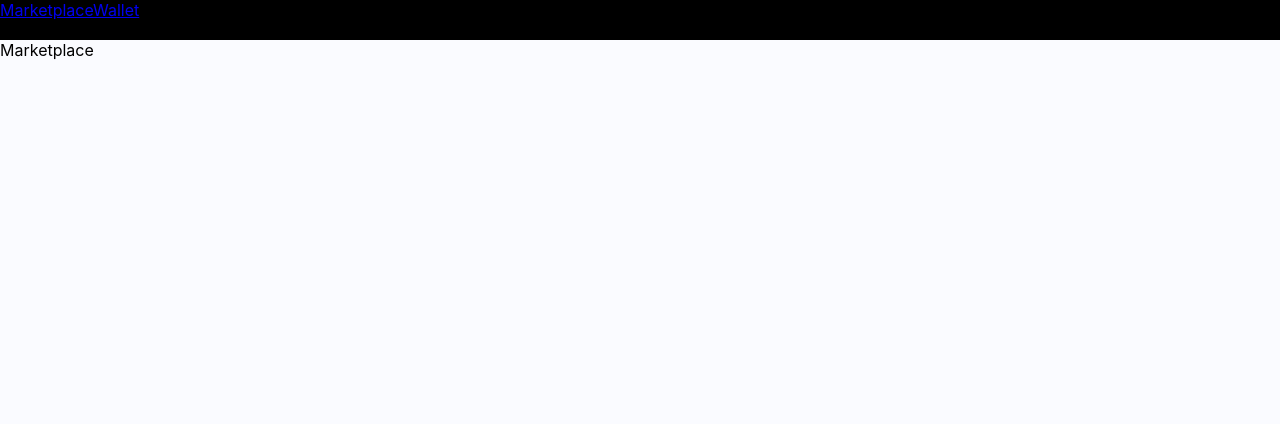
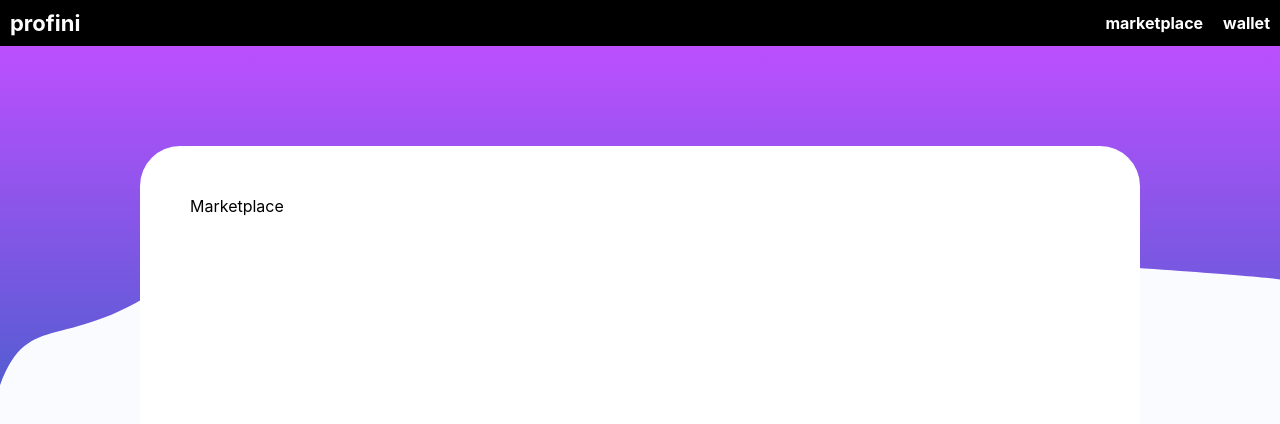
Before and after one commit to denyslazarenko/profini, a React (Create React App) app in the folder frontend/: page / in a window 1280 px wide. Shown: the top 424 px of the page. Built offline with nearby package versions, Linux system fonts and the light colour scheme.

Commit message:
Add baseline template

```diff
--- a/frontend/src/Components/Navbar.tsx
+++ b/frontend/src/Components/Navbar.tsx
@@ -1,18 +1,42 @@
 import React from 'react';
 import styled from 'styled-components';
 import { Link } from 'react-router-dom';
+import { H1, P } from './Text';
+import { colors } from '../theme';
 
 export const Navbar: React.FC = () => {
   return (
     <Bar>
-      <Link to="/">Marketplace</Link>
-      <Link to="/wallet">Wallet</Link>
+      <Logo to="/">profini</Logo>
+      <MenuItem to="/">Marketplace</MenuItem>
+      <MenuItem to="/wallet">Wallet</MenuItem>
     </Bar>
   );
 };
 
 const Bar = styled.div`
   width: 100%;
-  height: 40px;
   background-color: #000;
+  display: grid;
+  grid-auto-flow: row;
+  grid-template-columns: 1fr auto auto;
+  grid-gap: 20px;
+  padding: 10px;
+  align-items: center;
 `;
+
+const MenuItem = styled(Link)`
+  font-weight: bold;
+  color: #fff;
+  text-decoration: none;
+  text-transform: lowercase;
+  transition: color 200ms ease;
+
+  :hover {
+    color: ${colors.lightAccent};
+  }
+`;
+
+const Logo = styled(MenuItem)`
+  font-size: 22px;
+`;
--- /dev/null
+++ b/frontend/src/Components/Text.tsx
@@ -0,0 +1,14 @@
+import styled from 'styled-components';
+
+export const P = styled.p`
+  color: #fff;
+  font-size: 15px;
+`;
+
+export const H1 = styled.h1`
+  color: #fff;
+  font-size: 20px;
+  font-weight: bold;
+`;
+
+export const H2 = styled.h2``;
--- /dev/null
+++ b/frontend/src/Components/VectorBackground.tsx
@@ -0,0 +1,28 @@
+import vector from '../assets/headerBackground.svg';
+import styled from 'styled-components';
+
+export const VectorBackground: React.FC = ({ children }) => {
+  return (
+    <Outer>
+      <Inner>{children}</Inner>
+    </Outer>
+  );
+};
+
+const Outer = styled.div`
+  height: inherit;
+  width: inherit;
+  background-image: url(${vector});
+  background-repeat: no-repeat;
+  background-size: contain;
+  padding: 100px 0 0 0;
+`;
+
+const Inner = styled.div`
+  background-color: #fff;
+  width: 1000px;
+  min-height: 1000px;
+  border-radius: 40px;
+  margin: 0 auto;
+  padding: 50px;
+`;
--- a/frontend/src/Pages/Marketplace.tsx
+++ b/frontend/src/Pages/Marketplace.tsx
@@ -1,6 +1,16 @@
 import React from 'react';
 import styled from 'styled-components';
+import { VectorBackground } from '../Components/VectorBackground';
 
 export const Marketplace: React.FC = () => {
-  return <div>Marketplace</div>;
+  return (
+    <Container>
+      <VectorBackground>Marketplace</VectorBackground>
+    </Container>
+  );
 };
+
+const Container = styled.div`
+  min-height: 100vh;
+  width: 100vw;
+`;
--- a/frontend/src/Pages/Wallet.tsx
+++ b/frontend/src/Pages/Wallet.tsx
@@ -1,3 +1,5 @@
+import { VectorBackground } from '../Components/VectorBackground';
+
 export const Wallet: React.FC = () => {
-  return <div>Wallet</div>;
+  return <VectorBackground>Wallet</VectorBackground>;
 };
--- a/frontend/src/index.css
+++ b/frontend/src/index.css
@@ -1,3 +1,7 @@
+* {
+  box-sizing: border-box;
+}
+
 body {
   margin: 0;
   font-family: -apple-system, BlinkMacSystemFont, 'Segoe UI', 'Roboto', 'Oxygen',
--- /dev/null
+++ b/frontend/src/theme.ts
@@ -0,0 +1,3 @@
+export const colors = {
+  lightAccent: '#AF51FA'
+};
```
Also changed, not shown: frontend/src/assets/headerBackground.svg (added), 1 other file (tests, documents, lock files or other folders).
